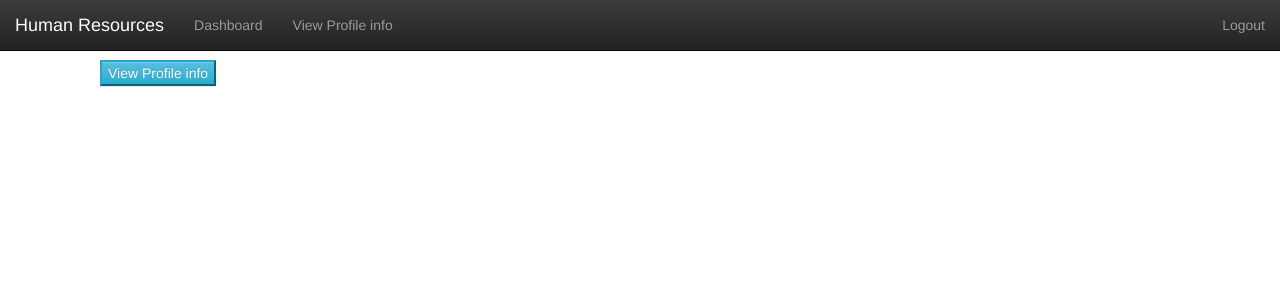
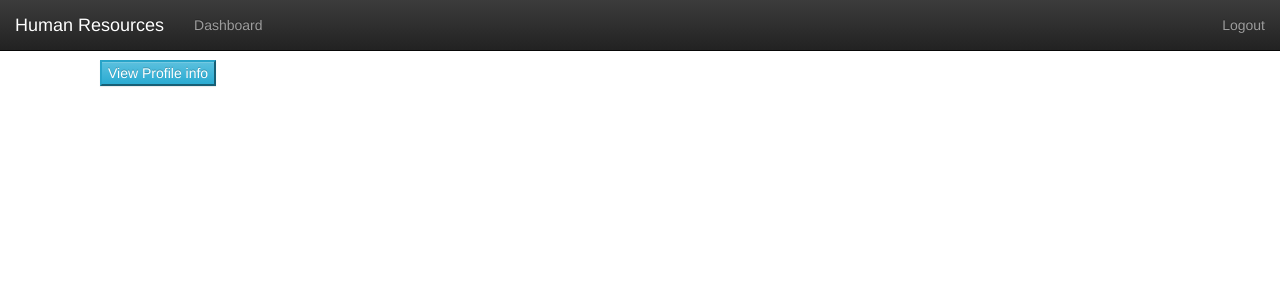
Before and after one commit to sxHelloWorld/SWEN-344-API-Project, a PHP site: page /employeeHome.php in a window 1280 px wide. Shown: the top 300 px of the page. Run offline with PHP 8.4, Linux system fonts and the light colour scheme.

Commit message:
actually adding file change

```diff
--- a/website/html/employeeHome.php
+++ b/website/html/employeeHome.php
@@ -7,6 +7,7 @@
     <link rel="stylesheet" href="css/bootstrap.min.css">
     <link rel="stylesheet" href="css/bootstrap-theme.min.css">
     <link rel="stylesheet" href="css/styles.css">
+    <link rel="stylesheet" href="css/employeeHome.css">
     <script src="js/jquery.min.js"></script>
     <script src="js/bootstrap.min.js"></script>
 </head>
@@ -21,7 +22,6 @@
     <div id="navbar" class="navbar-collapse collapse">
         <ul class="nav navbar-nav">
             <li><a>Dashboard</a></li>
-            <li><a href="employeeInfo.php">View Profile info</a></li>
         </ul>
         <ul class="nav navbar-nav navbar-right">
             <li><a>Logout</a></li>
```
